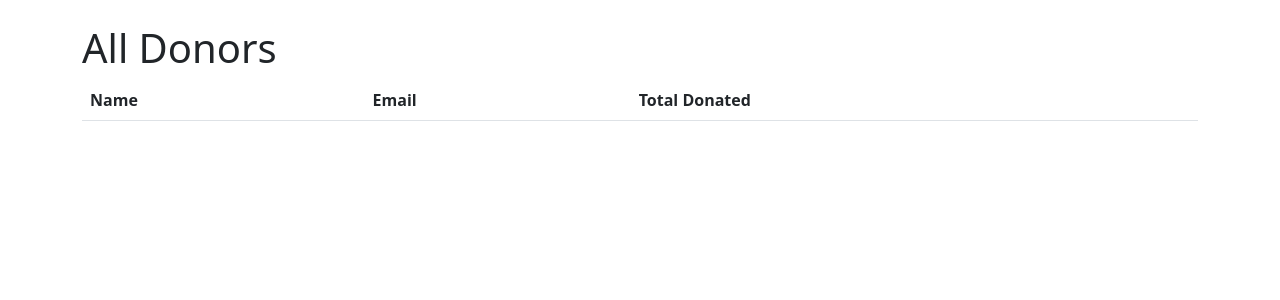
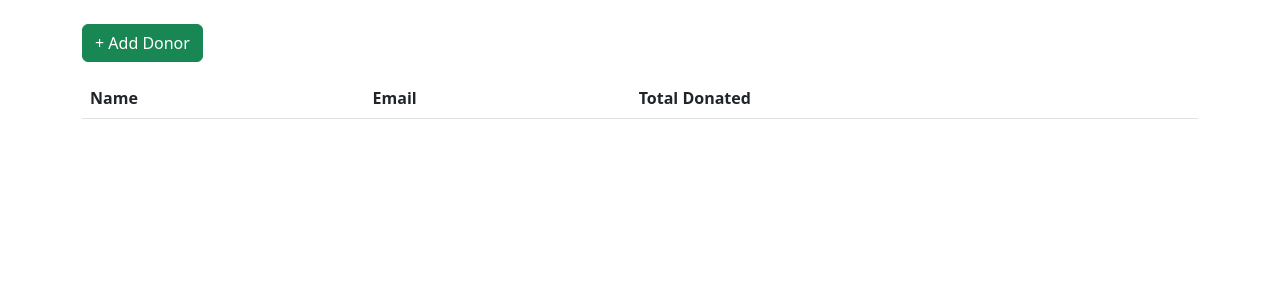
Before and after one commit to Maulik-Ujeniya/hopebridge, a Django app: page /donors/ in a window 1280 px wide. Shown: the part 56-356 px from the top of the page. Run offline with Django 5.2, Linux system fonts and the light colour scheme; data that the repository does not hold is empty.

Commit message:
Add Create Donor form on frontend

```diff
--- a/donors/templates/donors/donor_list.html
+++ b/donors/templates/donors/donor_list.html
@@ -8,7 +8,7 @@
    {% extends 'base.html' %}
 
 {% block content %}
-<h1>All Donors</h1>
+<a href="/donors/add/" class="btn btn-success mb-3">+ Add Donor</a>
 <table class="table table-striped">
     <thead>
         <tr><th>Name</th><th>Email</th><th>Total Donated</th></tr>
--- a/donors/urls.py
+++ b/donors/urls.py
@@ -3,5 +3,6 @@ from . import views
 
 urlpatterns = [
     path('', views.donor_list, name='donor_list'),
+    path('add/', views.donor_create, name='donor_create'),
     path('<int:donor_id>/', views.donor_detail, name='donor_detail'),
 ]
--- a/donors/views.py
+++ b/donors/views.py
@@ -1,6 +1,6 @@
-from django.shortcuts import get_object_or_404, render
+from django.shortcuts import render, get_object_or_404, redirect
 from .models import Donor
-
+from .forms import DonorForm
 # Create your views here.
 
 def donor_list(request):
@@ -11,3 +11,13 @@ def donor_detail(request, donor_id):
     donor = get_object_or_404(Donor, id=donor_id)
     donations = donor.donation_set.all()
     return render(request, 'donors/donor_detail.html', {'donor': donor, 'donations': donations})
+
+def donor_create(request):
+    if request.method == 'POST':
+        form = DonorForm(request.POST)
+        if form.is_valid():
+            form.save()
+            return redirect('donor_list')
+    else:
+        form = DonorForm()
+    return render(request, 'donors/donor_form.html', {'form': form})
```
Also changed, not shown: donors/forms.py (added, +7 -0 lines), donors/templates/donors/donor_form.html (added, +10 -0 lines).
